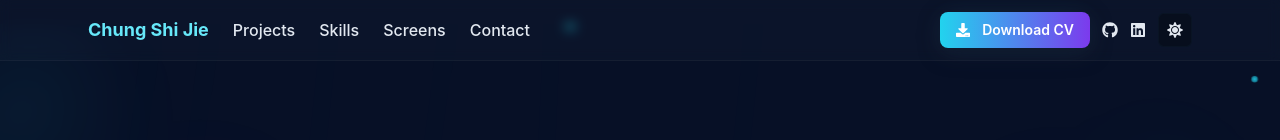
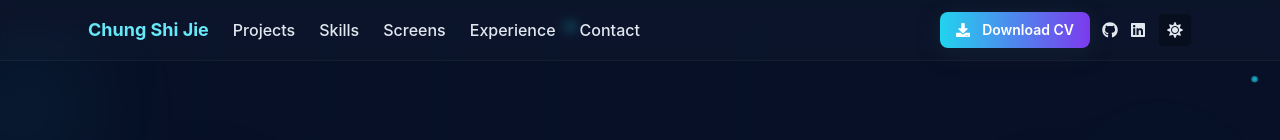
Before and after one commit to jack8236-csj/Portfolio, a React (Vite) app: page / in a window 1280 px wide. Shown: the top 140 px of the page. Built offline with nearby package versions, Linux system fonts and the light colour scheme.

Commit message:
added Work Experience navigation to top nav bar

```diff
--- a/src/components/Navbar.jsx
+++ b/src/components/Navbar.jsx
@@ -19,6 +19,7 @@ export default function Navbar(){
             <a href="#projects" className="hover:text-cyan-500 dark:hover:text-cyan-300">Projects</a>
             <a href="#skills" className="hover:text-cyan-500 dark:hover:text-cyan-300">Skills</a>
             <a href="#screens" className="hover:text-cyan-500 dark:hover:text-cyan-300">Screens</a>
+            <a href="#experience" className="hover:text-cyan-500 dark:hover:text-cyan-300">Experience</a>
             <a href="mailto:jackchung10@gmail.com" className="hover:text-cyan-500 dark:hover:text-cyan-300">Contact</a>
           </div>
         </div>
@@ -60,6 +61,7 @@ export default function Navbar(){
             <a href="#projects" onClick={() => setOpen(false)}>Projects</a>
             <a href="#skills" onClick={() => setOpen(false)}>Skills</a>
             <a href="#screens" onClick={() => setOpen(false)}>Screens</a>
+            <a href="#experience" onClick={() => setOpen(false)}>Experience</a>
             <a href="#contact" onClick={() => setOpen(false)}>Contact</a>
             <a className="btn-accent inline-flex items-center justify-center mt-2"
                href="/Resume- Chung Shi Jie (2).pdf"
```
